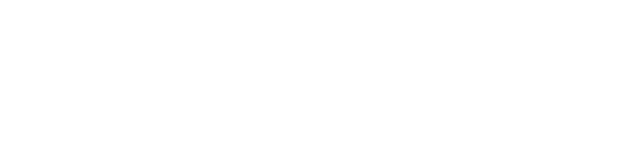
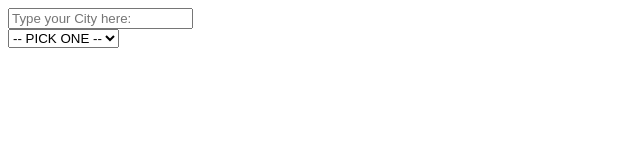
Before and after one commit to gergodancs/weatherApi, a plain HTML site: page index.html in a window 1280 px wide. Shown: the whole page, without its empty margins (0-640 px from the left). Drawn offline with Linux system fonts and the light colour scheme.

Commit message:
html changes

```diff
--- a/index.html
+++ b/index.html
@@ -5,6 +5,22 @@
     <meta http-equiv="X-UA-Compatible" content="IE=edge" />
     <meta name="viewport" content="width=device-width, initial-scale=1.0" />
     <title>Document</title>
+    <div class="container">
+      <div class="input-constainer">
+        <div class="input-city">
+          <input type="text" name="" id="" placeholder="Type your City here:" />
+        </div>
+        <div class="input-data">
+          <select name="" id="selector">
+            <option value="">-- PICK ONE --</option>
+            <option value="">Temperature</option>
+            <option value="">Conditions</option>
+            <option value="">Humidity</option>
+          </select>
+        </div>
+      </div>
+      <div class="result"></div>
+    </div>
   </head>
   <body></body>
 </html>
```
